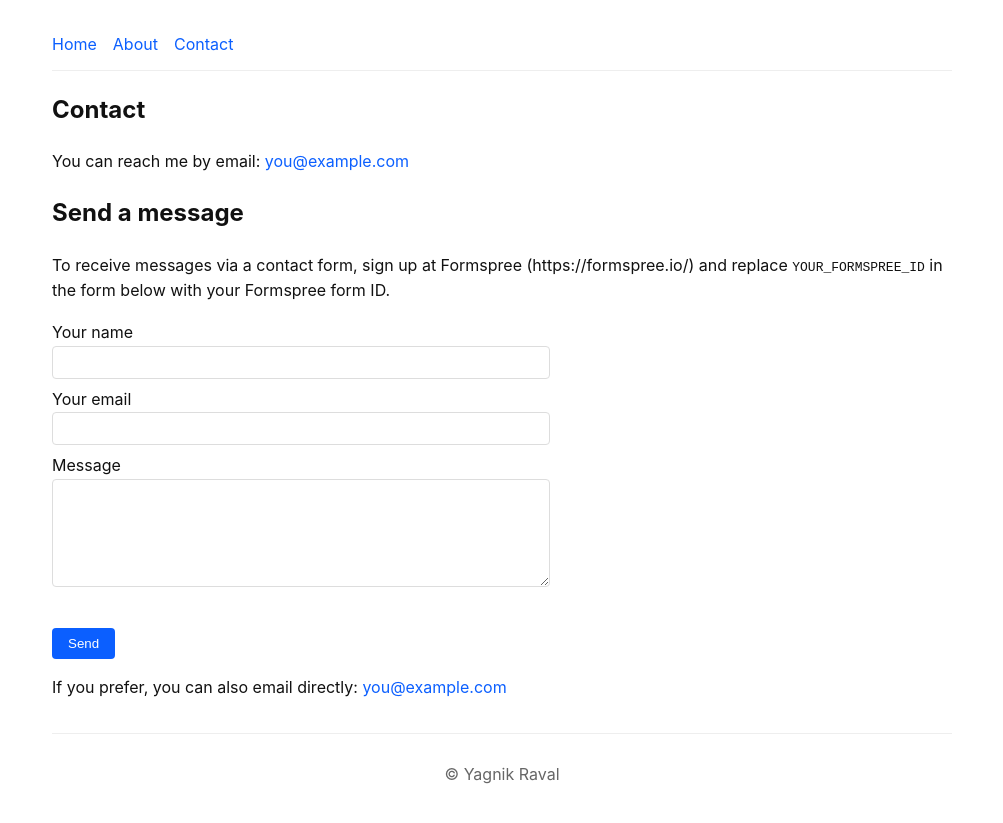
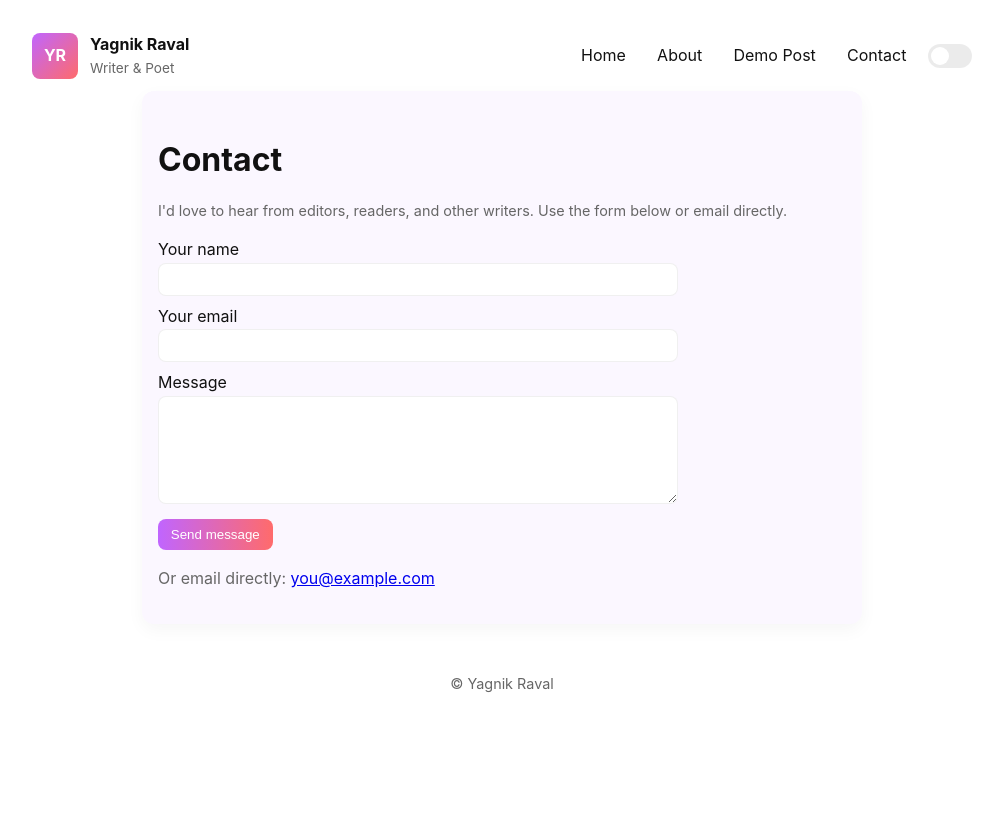
Before and after one commit to YagnikRaval/YagnikRaval.github.io, a Jekyll site: the page contact.html, which Jekyll copies as it is, in a window 1280 px wide. Shown: the top 823 px of the page, without its empty margins (138-1141 px from the left). Built offline with Jekyll 4.4.1, drawn with Linux system fonts in a browser that asks for light colours.

Commit message:
Add rich site design: styles, scripts, favicon, updated pages, and a demo post with social share + dark mode

```diff
--- /dev/null
+++ b/assets/scripts.js
@@ -0,0 +1,48 @@
+// scripts: dark mode, share buttons, misc
+(function(){
+  const root = document.documentElement;
+  const stored = localStorage.getItem('theme');
+  const prefersDark = window.matchMedia && window.matchMedia('(prefers-color-scheme: dark)').matches;
+  function applyTheme(theme){
+    if(theme==='dark'){
+      document.documentElement.setAttribute('data-theme','dark');
+      document.querySelector('meta[name="theme-color"]')?.setAttribute('content','#0b0b10');
+    } else {
+      document.documentElement.removeAttribute('data-theme');
+      document.querySelector('meta[name="theme-color"]')?.setAttribute('content','#ffffff');
+    }
+  }
+  applyTheme(stored || (prefersDark? 'dark':'light'));
+  window.toggleTheme = function(){
+    const current = document.documentElement.getAttribute('data-theme')==='dark'?'dark':'light';
+    const next = current==='dark'?'light':'dark';
+    applyTheme(next);
+    localStorage.setItem('theme',next);
+  }
+
+  // Sharing helper
+  window.shareTo = function(platform, opts){
+    const url = encodeURIComponent(window.location.href);
+    const text = encodeURIComponent(opts?.text || document.title);
+    let shareUrl = '';
+    switch(platform){
+      case 'twitter': shareUrl = `https://twitter.com/intent/tweet?url=${url}&text=${text}`; break;
+      case 'facebook': shareUrl = `https://www.facebook.com/sharer/sharer.php?u=${url}`; break;
+      case 'linkedin': shareUrl = `https://www.linkedin.com/shareArticle?mini=true&url=${url}&title=${text}`; break;
+      case 'whatsapp': shareUrl = `https://api.whatsapp.com/send?text=${text}%20${url}`; break;
+      default: return;
+    }
+    window.open(shareUrl,'share','width=640,height=480,noopener');
+  }
+
+  // enhance share buttons with attribute data-share
+  document.addEventListener('DOMContentLoaded', function(){
+    document.querySelectorAll('[data-share]').forEach(btn=>{
+      btn.addEventListener('click', function(e){
+        const platform = btn.getAttribute('data-share');
+        const text = btn.getAttribute('data-text') || document.title;
+        shareTo(platform,{text});
+      });
+    });
+  });
+})();
--- /dev/null
+++ b/assets/styles.css
@@ -0,0 +1,60 @@
+/* Main stylesheet: colorful writer/poet theme with dark mode */
+:root{
+  --bg:#fff;
+  --text:#111;
+  --muted:#666;
+  --accent:#c065ff; /* violet accent */
+  --accent-2:#ff6b6b; /* coral */
+  --card:#fbf7ff;
+  --glass: rgba(255,255,255,0.6);
+  --max-width:980px;
+}
+[data-theme="dark"]{
+  --bg:#0b0b10;
+  --text:#e6e6e9;
+  --muted:#a8a8b3;
+  --accent:#7b5cff;
+  --accent-2:#ff8b8b;
+  --card:#0f0d13;
+  --glass: rgba(255,255,255,0.04);
+}
+*{box-sizing:border-box}
+html,body{height:100%}
+body{margin:0;background:var(--bg);color:var(--text);font-family:Inter,ui-sans-serif,system-ui,-apple-system,"Segoe UI",Roboto,"Helvetica Neue",Arial;line-height:1.6}
+.container{max-width:var(--max-width);margin:0 auto;padding:1.25rem}
+.site-header{display:flex;align-items:center;justify-content:space-between;padding:.75rem 0}
+.brand{display:flex;align-items:center;gap:.75rem}
+.brand .logo{width:46px;height:46px;border-radius:8px;display:grid;place-items:center;background:linear-gradient(135deg,var(--accent),var(--accent-2));color:white;font-weight:700}
+nav.primary{display:flex;gap:.75rem;align-items:center}
+nav.primary a{color:var(--text);text-decoration:none;padding:.35rem .6rem;border-radius:6px}
+nav.primary a:hover{background:var(--glass)}
+.btn{background:linear-gradient(90deg,var(--accent),var(--accent-2));border:none;color:#fff;padding:.5rem .8rem;border-radius:8px;cursor:pointer}
+.hero{display:grid;grid-template-columns:1fr;gap:1rem;padding:3rem 0}
+.hero h1{font-size:2.25rem;margin:.25rem 0}
+.hero p.lead{color:var(--muted);font-size:1.05rem}
+.grid{display:grid;grid-template-columns:2fr 1fr;gap:1.25rem}
+.card{background:var(--card);padding:1rem;border-radius:12px;box-shadow:0 6px 18px rgba(0,0,0,0.04)}
+.post-list{list-style:none;padding:0;margin:0;display:grid;gap:.75rem}
+.post-item{display:block;padding:.75rem;border-radius:8px;background:linear-gradient(180deg,transparent,transparent);border:1px solid rgba(0,0,0,0.04)}
+.post-item h3{margin:.1rem 0}
+.meta{color:var(--muted);font-size:.9rem}
+.tags{display:flex;gap:.4rem;flex-wrap:wrap;margin-top:.5rem}
+.tag{background:transparent;padding:.25rem .45rem;border-radius:6px;border:1px solid rgba(0,0,0,0.06);font-size:.8rem;color:var(--muted)}
+.footer{margin-top:2rem;padding:1rem 0;text-align:center;color:var(--muted);font-size:.9rem}
+/* post styles */
+.post-article{max-width:720px;margin:0 auto;padding:1rem}
+.post-article h1{font-size:2rem;margin-bottom:.25rem}
+.post-meta{color:var(--muted);font-size:.95rem;margin-bottom:1rem;display:flex;gap:1rem;align-items:center}
+.post-content p{margin:.75rem 0}
+.share-buttons{display:flex;gap:.5rem;margin-top:1rem}
+.share-buttons button{background:transparent;border:1px solid rgba(0,0,0,0.08);padding:.45rem .6rem;border-radius:8px;cursor:pointer}
+/* dark mode toggle */
+.theme-toggle{display:inline-flex;align-items:center;gap:.5rem}
+.switch{width:44px;height:24px;background:rgba(0,0,0,0.08);border-radius:999px;position:relative}
+.knob{width:18px;height:18px;background:#fff;border-radius:50%;position:absolute;left:3px;top:3px;transition:all .2s}
+[data-theme="dark"] .switch{background:rgba(255,255,255,0.08)}
+[data-theme="dark"] .knob{left:23px}
+/* responsive */
+@media (max-width:880px){.grid{grid-template-columns:1fr}.hero{padding:2rem 0}.brand .logo{width:40px;height:40px}}
+/* decorations */
+.hr{height:1px;background:linear-gradient(90deg,transparent,rgba(0,0,0,0.06),transparent);margin:1rem 0;border-radius:6px}
--- a/contact.html
+++ b/contact.html
@@ -3,62 +3,36 @@
 <head>
   <meta charset="utf-8">
   <meta name="viewport" content="width=device-width,initial-scale=1">
+  <meta name="theme-color" content="#ffffff">
   <title>Contact — Yagnik Raval</title>
-  <style>
-    :root{--max-width:900px}
-    body{font-family: -apple-system,BlinkMacSystemFont,"Segoe UI",Roboto,Arial;line-height:1.6;color:#111;margin:0;padding:0;background:#fff}
-    .container{max-width:var(--max-width);margin:0 auto;padding:1.25rem}
-    header{border-bottom:1px solid #eee;padding:.75rem 0}
-    nav{display:flex;gap:1rem}
-    a{color:#0b5fff;text-decoration:none}
-    label{display:block;margin-bottom:.5rem}
-    input,textarea{width:100%;max-width:480px;padding:.5rem;border:1px solid #ddd;border-radius:4px}
-    button{background:#0b5fff;color:#fff;border:none;padding:.5rem 1rem;border-radius:4px}
-    footer{border-top:1px solid #eee;margin-top:2rem;padding:.75rem 0;text-align:center;color:#666}
-  </style>
+  <link rel="icon" href="/assets/favicon.svg" type="image/svg+xml">
+  <link rel="stylesheet" href="/assets/styles.css">
 </head>
 <body>
   <div class="container">
-    <header>
-      <nav>
-        <a href="/">Home</a>
-        <a href="/about.html">About</a>
-        <a href="/contact.html">Contact</a>
-      </nav>
+    <header class="site-header">
+      <div class="brand"><div class="logo">YR</div><div><div style="font-weight:700">Yagnik Raval</div><div style="font-size:.85rem;color:var(--muted)">Writer & Poet</div></div></div>
+      <nav class="primary"><a href="/">Home</a><a href="/about.html">About</a><a href="/posts/demo-post.html">Demo Post</a><a href="/contact.html">Contact</a><button class="switch btn" onclick="toggleTheme()"><span class="knob"></span></button></nav>
     </header>
 
     <main>
-      <section>
+      <section class="card post-article">
         <h1>Contact</h1>
-        <p>You can reach me by email: <a href="mailto:you@example.com">you@example.com</a></p>
+        <p class="meta">I'd love to hear from editors, readers, and other writers. Use the form below or email directly.</p>
 
-        <h2>Send a message</h2>
-        <p>To receive messages via a contact form, sign up at Formspree (https://formspree.io/) and replace <code>YOUR_FORMSPREE_ID</code> in the form below with your Formspree form ID.</p>
-
-        <form action="https://formspree.io/f/YOUR_FORMSPREE_ID" method="POST">
-          <label>
-            Your name<br>
-            <input type="text" name="name" required>
-          </label>
-          <label>
-            Your email<br>
-            <input type="email" name="email" required>
-          </label>
-          <label>
-            Message<br>
-            <textarea name="message" rows="6" required></textarea>
-          </label>
-          <br>
-          <button type="submit">Send</button>
+        <form action="#" onsubmit="alert('Demo: replace with Formspree or backend') ; return false;">
+          <label style="display:block;margin-bottom:.5rem">Your name<br><input required style="padding:.5rem;width:100%;max-width:520px;border:1px solid rgba(0,0,0,0.06);border-radius:8px" type="text" name="name"></label>
+          <label style="display:block;margin-bottom:.5rem">Your email<br><input required style="padding:.5rem;width:100%;max-width:520px;border:1px solid rgba(0,0,0,0.06);border-radius:8px" type="email" name="email"></label>
+          <label style="display:block;margin-bottom:.5rem">Message<br><textarea required style="padding:.5rem;width:100%;max-width:520px;border:1px solid rgba(0,0,0,0.06);border-radius:8px" name="message" rows="6"></textarea></label>
+          <button class="btn">Send message</button>
         </form>
 
-        <p>If you prefer, you can also email directly: <a href="mailto:you@example.com">you@example.com</a></p>
+        <p style="margin-top:1rem;color:var(--muted)">Or email directly: <a href="mailto:you@example.com">you@example.com</a></p>
       </section>
     </main>
 
-    <footer>
-      <p>&copy; Yagnik Raval</p>
-    </footer>
+    <footer class="footer">© Yagnik Raval</footer>
   </div>
+  <script src="/assets/scripts.js"></script>
 </body>
 </html>
```
Also changed, not shown: about.html (+14 -26 lines), index.html (+68 -37 lines), posts/demo-post.html (added, +53 -0 lines), assets/favicon.svg (added).
